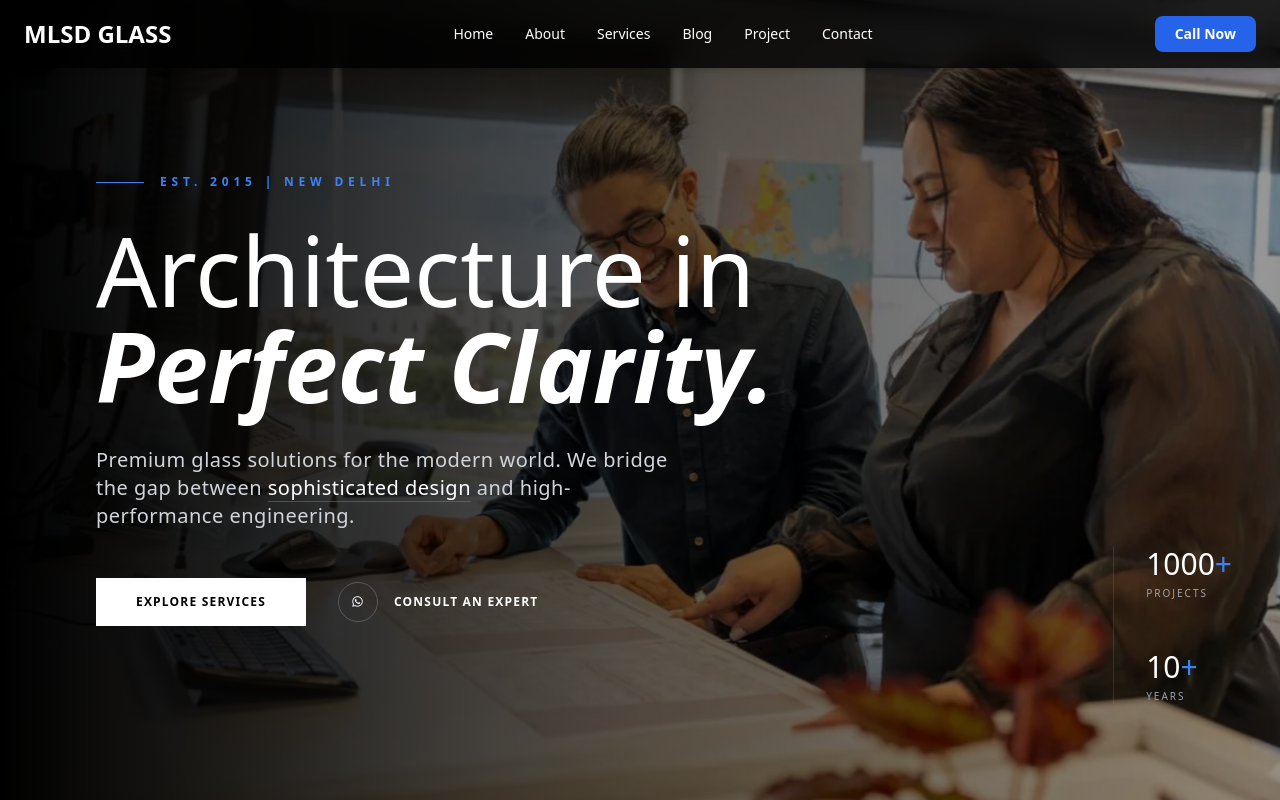
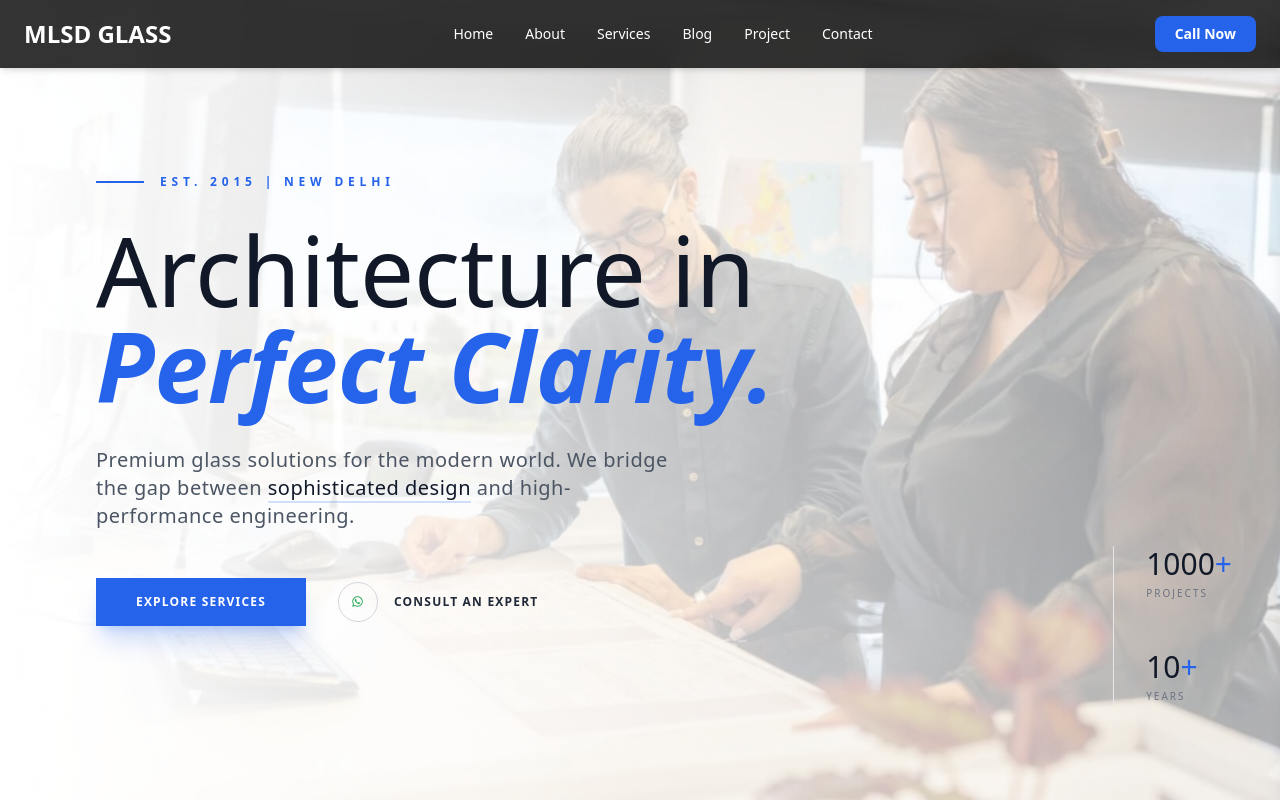
Before and after one commit to AbhishekBorpa/hey, a plain HTML site: page index.html in a window 1280 px wide. Shown: the top 800 px of the page. Drawn offline with nearby package versions, Linux system fonts and the light colour scheme.

Commit message:
fresh start

```diff
--- a/index.html
+++ b/index.html
@@ -79,49 +79,50 @@
 </div>
 
 <!-- ================= HERO ================= -->
-<section class="relative h-screen w-full overflow-hidden bg-black">
+<section class="relative h-screen w-full overflow-hidden bg-gradient-to-br from-blue-50 via-white to-blue-50 flex items-center">
 
-  <!-- Background Image with Subtle Ken Burns -->
+  <!-- Background Image with Light Blend -->
   <div class="absolute inset-0 z-0">
     <img
       src="/images/architecture-work.webp"
       alt="Modern Architecture"
-      class="w-full h-full object-cover opacity-60 animate-ken-burns"
+      class="w-full h-full object-cover opacity-30 lg:opacity-40 animate-ken-burns"
     >
-    <!-- Professional Vignette Overlay -->
-    <div class="absolute inset-0 bg-gradient-to-r from-black via-black/40 to-transparent"></div>
+    <!-- Light Professional Overlays -->
+    <div class="absolute inset-0 bg-gradient-to-r from-white via-white/40 to-transparent"></div>
+    <div class="absolute inset-0 bg-gradient-to-b from-white/20 via-transparent to-white/20"></div>
   </div>
 
   <!-- Content Container -->
-  <div class="relative z-10 w-full h-full flex items-center px-6 md:px-16 lg:px-24">
+  <div class="relative z-10 w-full px-6 md:px-16 lg:px-24">
 
     <div data-animate="left" class="max-w-4xl opacity-0 -translate-x-8 transition-all duration-1000 ease-out">
 
       <div class="flex items-center gap-4 mb-8">
-        <div class="w-12 h-[1px] bg-blue-500"></div>
-        <span class="text-xs font-bold tracking-[0.4em] text-blue-500 uppercase">
+        <div class="w-12 h-[2px] bg-blue-600"></div>
+        <span class="text-xs font-bold tracking-[0.4em] text-blue-600 uppercase">
           Est. 2015 | New Delhi
         </span>
       </div>
 
-      <h1 class="text-6xl md:text-8xl font-light text-white leading-tight mb-8">
+      <h1 class="text-6xl md:text-8xl font-light text-gray-900 leading-tight mb-8">
         Architecture in <br>
-        <span class="font-bold italic">Perfect Clarity.</span>
+        <span class="font-bold text-blue-600 italic">Perfect Clarity.</span>
       </h1>
 
-      <p class="mb-12 text-lg md:text-xl text-gray-300 leading-relaxed max-w-xl font-light tracking-wide">
+      <p class="mb-12 text-lg md:text-xl text-gray-600 leading-relaxed max-w-xl font-light tracking-wide">
         Premium glass solutions for the modern world. We bridge the gap between
-        <span class="text-white border-b border-blue-500/50">sophisticated design</span> and high-performance engineering.
+        <span class="text-gray-900 font-medium border-b-2 border-blue-600/20">sophisticated design</span> and high-performance engineering.
       </p>
 
       <div class="flex flex-wrap gap-8 items-center">
-        <a href="/pages/service.html" class="group relative px-10 py-4 bg-white text-black font-bold tracking-widest text-xs uppercase transition-all hover:bg-blue-600 hover:text-white">
+        <a href="/pages/service.html" class="group relative px-10 py-4 bg-blue-600 text-white font-bold tracking-widest text-xs uppercase transition-all hover:bg-blue-700 shadow-xl shadow-blue-600/20">
           Explore Services
         </a>
 
-        <a href="https://wa.me/919968511810" class="group flex items-center gap-4 text-white font-bold tracking-widest text-xs uppercase">
-          <span class="w-10 h-10 rounded-full border border-white/20 flex items-center justify-center group-hover:border-blue-500 transition-colors">
-            <i class="fab fa-whatsapp"></i>
+        <a href="https://wa.me/919968511810" class="group flex items-center gap-4 text-gray-800 font-bold tracking-widest text-xs uppercase">
+          <span class="w-10 h-10 rounded-full border border-gray-300 flex items-center justify-center group-hover:border-blue-600 group-hover:bg-blue-50 transition-all">
+            <i class="fab fa-whatsapp text-green-600"></i>
           </span>
           Consult an Expert
         </a>
@@ -131,14 +132,14 @@
   </div>
 
   <!-- Minimalist Side Stats (Vertical) -->
-  <div class="hidden lg:flex absolute right-12 bottom-24 z-10 flex-col gap-12 text-white border-l border-white/10 pl-8">
+  <div class="hidden lg:flex absolute right-12 bottom-24 z-10 flex-col gap-12 text-gray-900 border-l border-gray-200 pl-8">
     <div>
-      <p class="text-3xl font-light">1000<span class="text-blue-500">+</span></p>
-      <p class="text-[10px] uppercase tracking-[0.2em] text-gray-400 mt-1">Projects</p>
+      <p class="text-3xl font-light">1000<span class="text-blue-600">+</span></p>
+      <p class="text-[10px] uppercase tracking-[0.2em] text-gray-500 mt-1">Projects</p>
     </div>
     <div>
-      <p class="text-3xl font-light">10<span class="text-blue-500">+</span></p>
-      <p class="text-[10px] uppercase tracking-[0.2em] text-gray-400 mt-1">Years</p>
+      <p class="text-3xl font-light">10<span class="text-blue-600">+</span></p>
+      <p class="text-[10px] uppercase tracking-[0.2em] text-gray-500 mt-1">Years</p>
     </div>
   </div>
 
```
